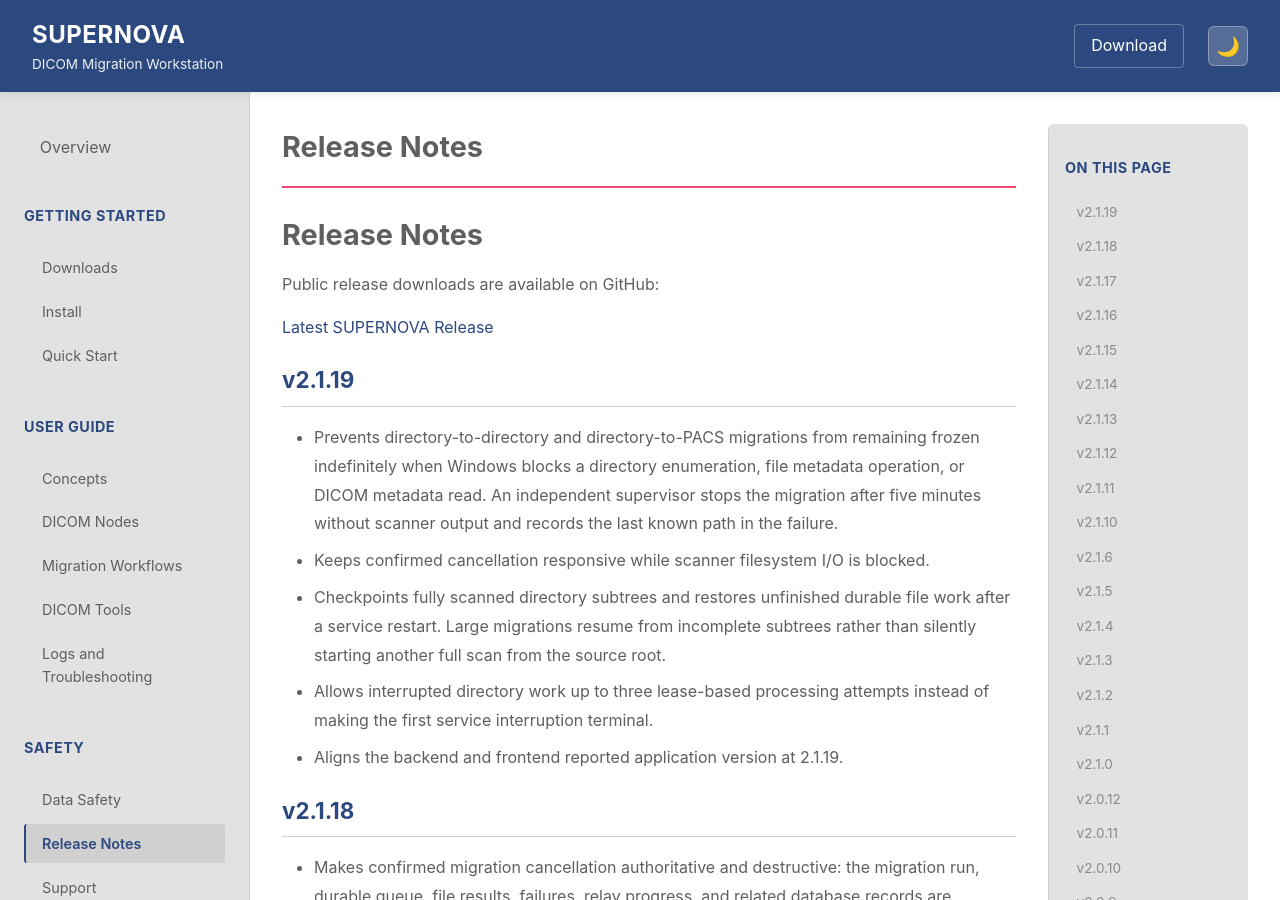
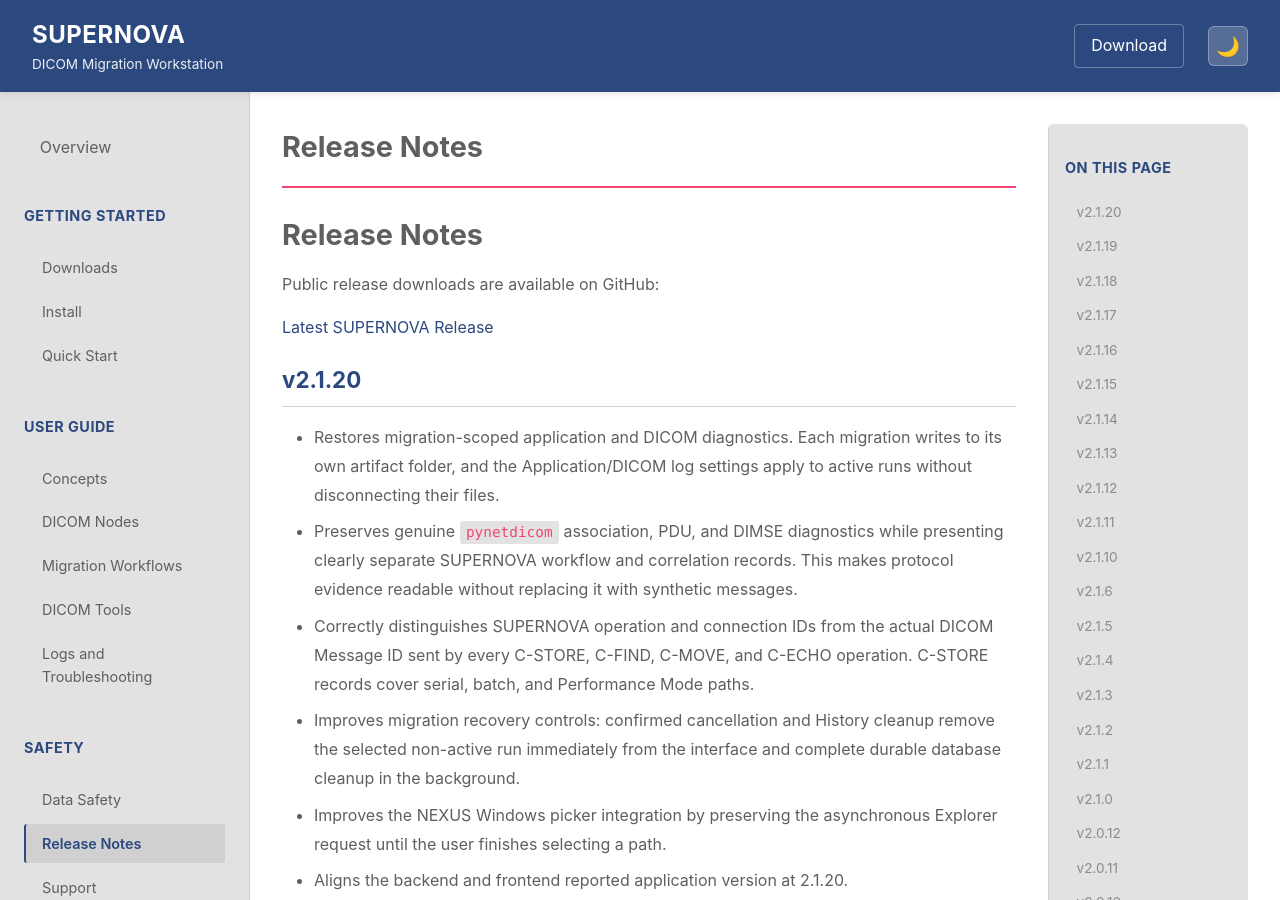
Before and after one commit to JayDubb85/SUPERNOVA-Releases, a Jekyll site: the page built from docs/release-notes.md, in a window 1280 px wide and 900 px high. Built offline with Jekyll 4.4.1, drawn with Linux system fonts in a browser that asks for light colours.

Commit message:
Update public documentation

```diff
--- a/docs/release-notes.md
+++ b/docs/release-notes.md
@@ -9,6 +9,25 @@ description: SUPERNOVA public release notes
 Public release downloads are available on GitHub:
 
 [Latest SUPERNOVA Release](https://github.com/JayDubb85/SUPERNOVA-Releases/releases/latest)
+
+## v2.1.20
+
+- Restores migration-scoped application and DICOM diagnostics. Each migration
+  writes to its own artifact folder, and the Application/DICOM log settings
+  apply to active runs without disconnecting their files.
+- Preserves genuine `pynetdicom` association, PDU, and DIMSE diagnostics while
+  presenting clearly separate SUPERNOVA workflow and correlation records.
+  This makes protocol evidence readable without replacing it with synthetic
+  messages.
+- Correctly distinguishes SUPERNOVA operation and connection IDs from the
+  actual DICOM Message ID sent by every C-STORE, C-FIND, C-MOVE, and C-ECHO
+  operation. C-STORE records cover serial, batch, and Performance Mode paths.
+- Improves migration recovery controls: confirmed cancellation and History
+  cleanup remove the selected non-active run immediately from the interface and
+  complete durable database cleanup in the background.
+- Improves the NEXUS Windows picker integration by preserving the asynchronous
+  Explorer request until the user finishes selecting a path.
+- Aligns the backend and frontend reported application version at 2.1.20.
 
 ## v2.1.19
 
```
